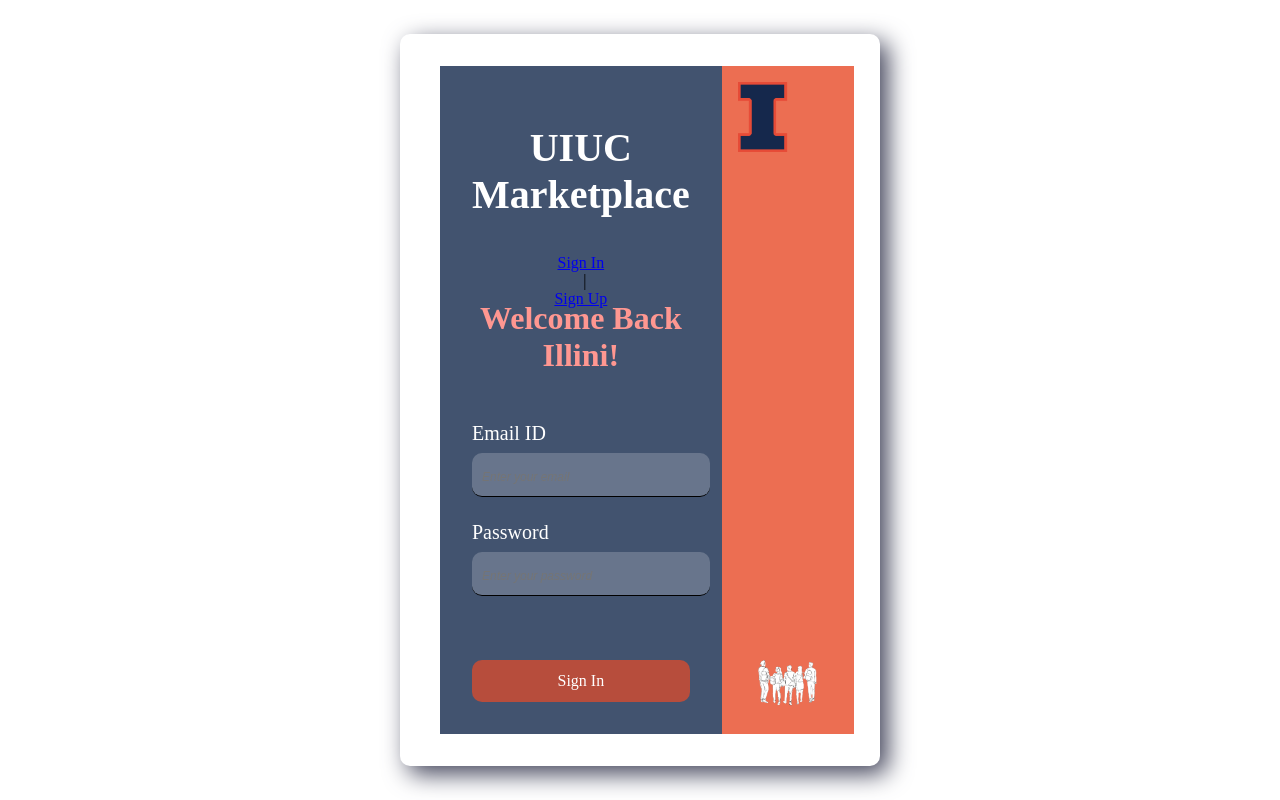
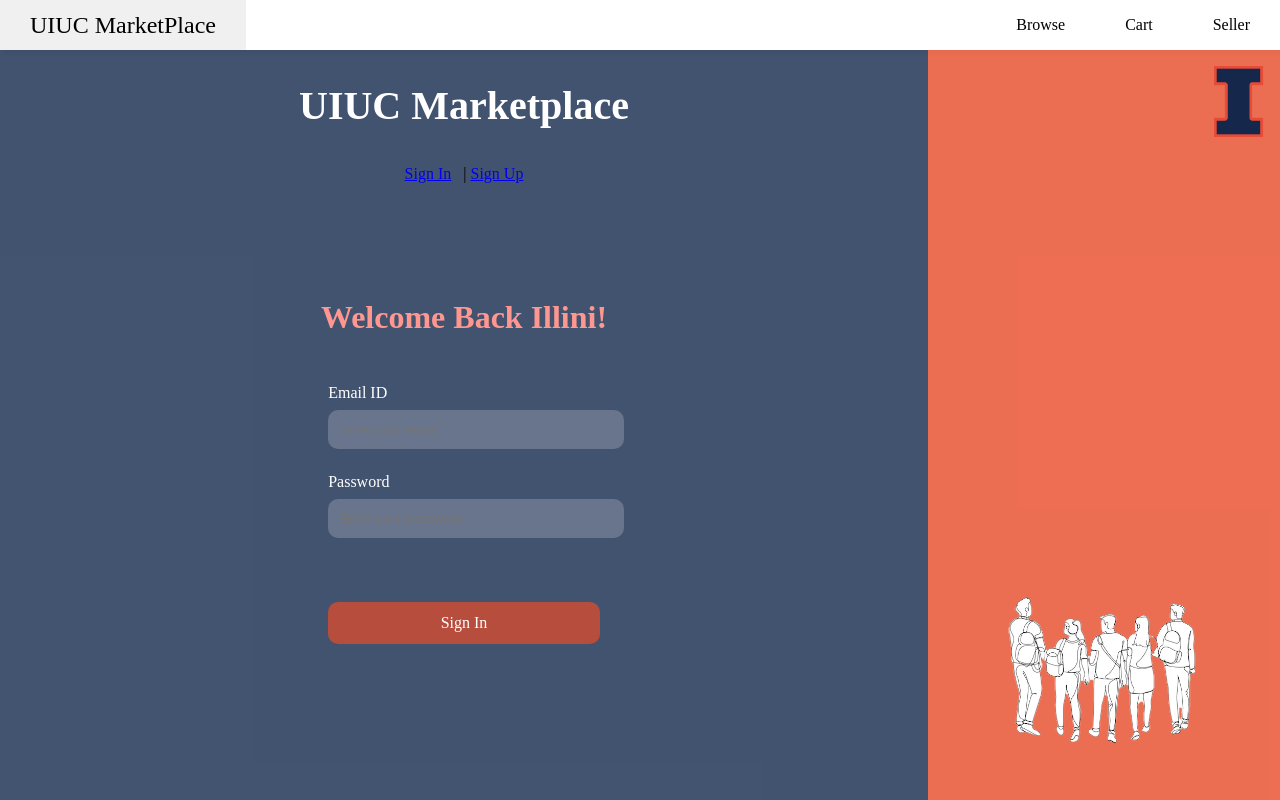
Before and after one commit to CS222-UIUC/main-project-team-66, a React (Vite) app in the folder client/: page /login in a window 1280 px wide. Built offline with nearby package versions, Linux system fonts and the light colour scheme; no server answers.

Commit message:
Added navbar

```diff
--- a/client/src/App.jsx
+++ b/client/src/App.jsx
@@ -6,6 +6,7 @@
 import Register from './pages/Register';
 import Home from './pages/Home';
 import RefreshHandler from './RefreshHandler';
+import Navbar from './pages/Navbar';
 
 function App() {
 
@@ -27,6 +28,7 @@
   return (
     <div className='App'>
       <RefreshHandler setIsAuthenticated={setIsAuthenticated} />
+      <Navbar />
       <Routes>
         <Route path='/' element={<Navigate to="/login"/>}/>
         <Route path='/login' element={<Login />} />
--- a/client/src/index.css
+++ b/client/src/index.css
@@ -1,60 +1,12 @@
-::before,
-::after{
-  box-sizing: order-box;
-  padding: 0;
+* {
   margin: 0;
+  padding: 0
 }
 
-label {
-  font-size: 20px;
+body {
+  min-height: 100vh;
+  background-size: cover;
+  background-repeat: no-repeat;
+  background-position: center;
+  font-family: "Playfair Display", serif;
 }
-
-html,
-body{
-  height: 100%;
-  width: 100%;
-}
-
-body{
-  display: flex;
-  justify-content: center;
-  align-items: center;
-}
-
-.container{
-  background-color: #FFF;
-  padding: 32px 40px;
-  border-radius: 10px;
-  width: 100%;
-  max-width: 400px;
-  box-shadow: 8px 8px 24px 0px rgba(66, 68, 90, 1);
-}
-
-.container > h1{
-  margin-bottom: 20px;
-}
-
-.container > form {
-  display: flex;
-  flex-direction: column;
-  gap: 10px;
-}
-
-.container div{
-  display: flex;
-  flex-direction: column;
-}
-
-.container input {
-  width: 100%;
-  font-size: 20px;
-  padding: 10px;
-  border: none;
-  outline: none;
-  border-bottom: 1px solid black;
-}
-
-.container input::placeholder{
-  font-size: 12px;
-  font-style: italic;
-}
--- a/client/src/main.jsx
+++ b/client/src/main.jsx
@@ -4,6 +4,7 @@
 import './index.css'
 import { BrowserRouter } from 'react-router-dom'
 import 'react-toastify/ReactToastify.css'
+import "./styles/Navbar.css"
 
 createRoot(document.getElementById('root')).render(
   <StrictMode>
--- a/client/src/pages/Login.jsx
+++ b/client/src/pages/Login.jsx
@@ -104,7 +104,7 @@
             Sign In
           </Link>
           <span className="separator"> | </span>
-          <Link to="/signup" className="sign-up">
+          <Link to="/register" className="sign-up">
             Sign Up
           </Link>
         </div>
--- /dev/null
+++ b/client/src/pages/Navbar.jsx
@@ -0,0 +1,35 @@
+import React from 'react'
+
+function Navbar() {
+
+  const showSideBar = (event) => {
+    event.preventDefault();
+    const sidebar = document.querySelector('.sidebar');
+    sidebar.style.display = 'flex'
+  }
+
+  const hideSideBar = (event) => {
+    event.preventDefault();
+    const sidebar = document.querySelector('.sidebar');
+    sidebar.style.display = 'none'
+  }
+  return (
+    <nav className='nav'>
+        <ul className='sidebar'>
+          <li onClick={hideSideBar}><a href="#"><svg xmlns="http://www.w3.org/2000/svg" height="26px" viewBox="0 -960 960 960" width="26px" fill="#000000"><path d="m256-200-56-56 224-224-224-224 56-56 224 224 224-224 56 56-224 224 224 224-56 56-224-224-224 224Z"/></svg></a></li>
+          <li><a href="#">Browse</a></li>
+          <li><a href="#">Cart</a></li>
+          <li><a href="#">Seller</a></li>
+        </ul>
+        <ul>
+          <li><a href="#">UIUC MarketPlace</a></li>
+          <li className='hideOnMobile'><a href="#">Browse</a></li>
+          <li className='hideOnMobile'><a href="#">Cart</a></li>
+          <li className='hideOnMobile'><a href="#">Seller</a></li>
+          <li className='menu-button' onClick={showSideBar}><a href=""><svg xmlns="http://www.w3.org/2000/svg" height="26px" viewBox="0 -960 960 960" width="26px" fill="#000000"><path d="M120-240v-80h720v80H120Zm0-200v-80h720v80H120Zm0-200v-80h720v80H120Z"/></svg></a></li>
+        </ul>
+    </nav>
+  )
+}
+
+export default Navbar
--- a/client/src/styles/Login.css
+++ b/client/src/styles/Login.css
@@ -8,14 +8,14 @@
 }
 .container {
   display: flex;
-  height: 100%;
+  height: 100vh;
   width: 100%;
-  position: relative;
+   position: relative;
 }
 
 .left-section {
   width: 75%;
-  background-color: rgba(19, 41, 75, 0.8); /* #13294B with 80% opacity */
+  background-color: rgba(19, 41, 75, 0.8);
   padding: 2rem;
   display: flex;
   flex-direction: column;
@@ -24,7 +24,7 @@
 
 .right-section {
   width: 25%;
-  background-color: rgba(232, 74, 39, 0.8); /* #E84A27 with 80% opacity */
+  background-color: rgba(232, 74, 39, 0.8);
   padding: 1rem;
   display: flex;
   flex-direction: column;
--- /dev/null
+++ b/client/src/styles/Navbar.css
@@ -0,0 +1,79 @@
+
+nav {
+    background-color: white;
+    box-shadow: 3px 3px 5px rgba(0,0,0,0.1);
+}
+
+nav ul {
+    width: 100%;
+    list-style: none;
+    display: flex;
+    justify-content: flex-end;
+    align-items: center;
+}
+
+nav li {
+    height: 50px;
+}
+
+nav a {
+    height: 100%;
+    padding: 0 30px;
+    text-decoration: none;
+    display: flex;
+    align-items: center;
+    color: black;
+}
+
+nav a:hover {
+    background-color: #f0f0f0;
+}
+
+nav li:first-child {
+    margin-right: auto;
+    font-size: 1.5rem;
+}
+
+.sidebar{
+    position: fixed;
+    top: 0;
+    right: 0;
+    height: 100vh;
+    width: 250px;
+    z-index: 999;
+    background-color: rgba(255, 255, 255, 0.2);
+    backdrop-filter: blur(10px);
+    box-shadow: -10px 0 10px rgba(0,0,0,0,1);
+    display: none;
+    flex-direction: column;
+    align-items: flex-start;
+    justify-content: flex-start;
+}
+
+.sidebar li{
+    width: 100%;
+
+}
+
+.sidebar a{
+    width: 100%;
+}
+
+.menu-button {
+    display: none;
+}
+
+@media(max-width: 800px) {
+    .hideOnMobile {
+        display: none;
+    }
+    .menu-button {
+        display: block;
+    }
+}
+
+@media(max-width: 400px) {
+    .sidebar {
+        width: 100%;
+    }
+}
--- a/client/src/styles/Register.css
+++ b/client/src/styles/Register.css
@@ -9,9 +9,10 @@
 }
 .container {
   display: flex;
-  height: 100%;
+  height: calc(100vh - 50px);
   width: 100%;
   position: relative;
+  overflow: hidden;
 }
 
 .left-section {
```
Also changed, not shown: client/src/icons/close_24dp_E8EAED_FILL0_wght400_GRAD0_opsz24.svg (added), client/src/icons/menu_24dp_E8EAED_FILL0_wght400_GRAD0_opsz24.svg (added).
